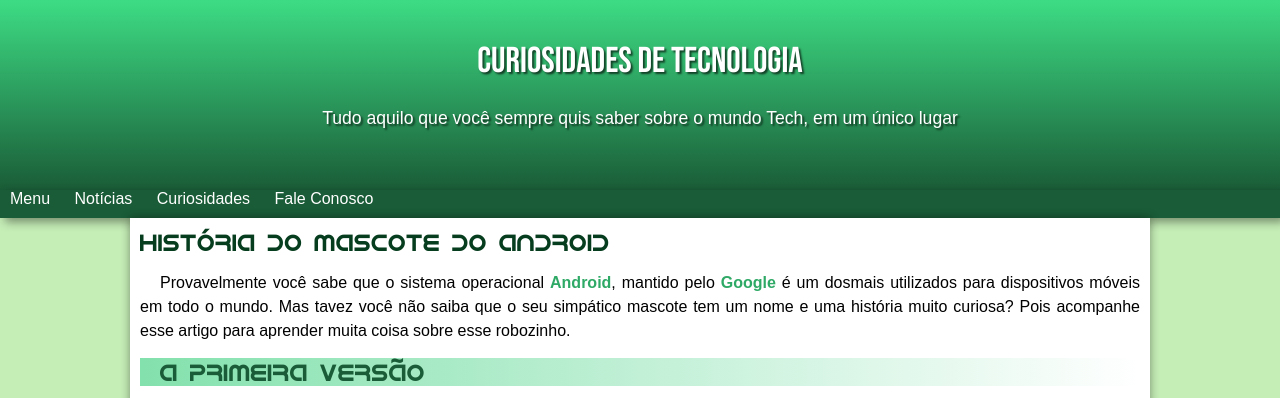
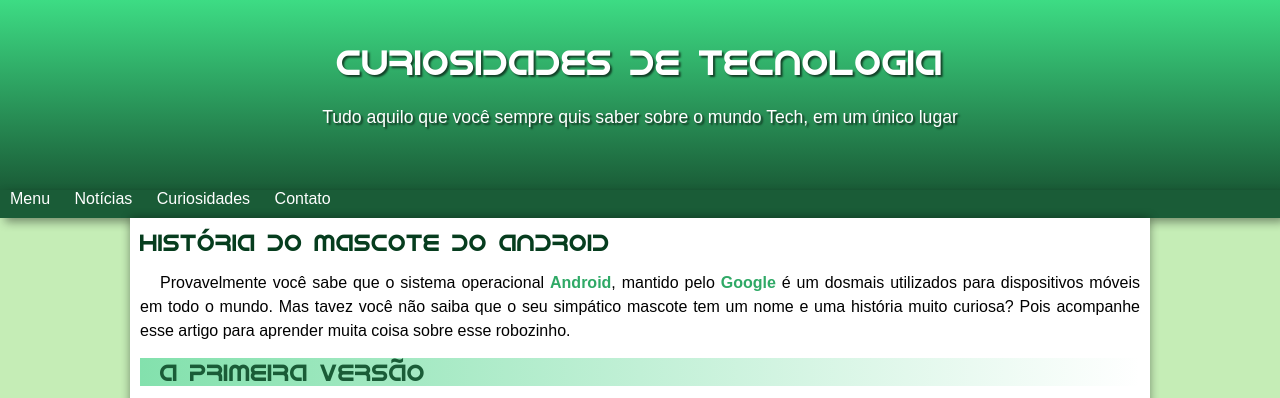
Before and after one commit to guilhermeantonioo/projeto-android, a plain HTML site: page index.html in a window 1280 px wide. Shown: the top 398 px of the page. Drawn offline with Linux system fonts and the light colour scheme.

Commit message:
manuteção realizada

```diff
--- a/index.html
+++ b/index.html
@@ -18,7 +18,7 @@
           <a href="#">Menu</a>
           <a href="#">Notícias</a>
           <a href="#">Curiosidades</a>
-          <a href="#">Fale Conosco</a>
+          <a href="#">Contato</a>
    </nav>
    <main>
     <article>
--- a/style.css
+++ b/style.css
@@ -47,7 +47,7 @@ header{
 }
 header > h1 {
 
-    font-family: var(--fonte-destaque);
+    font-family: var(--fonte-android);
     font-size: 36px;
     font-weight: normal;
     margin-bottom: 25px;
```
